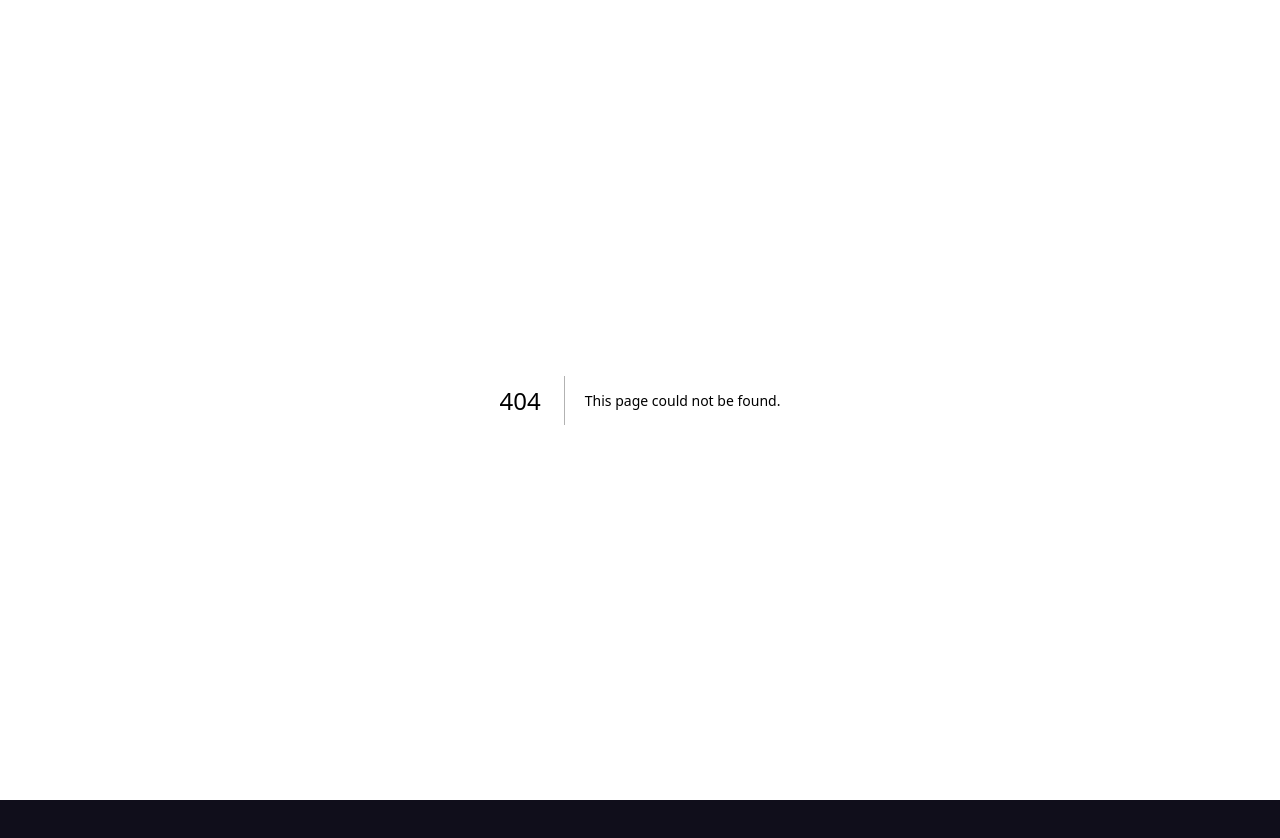
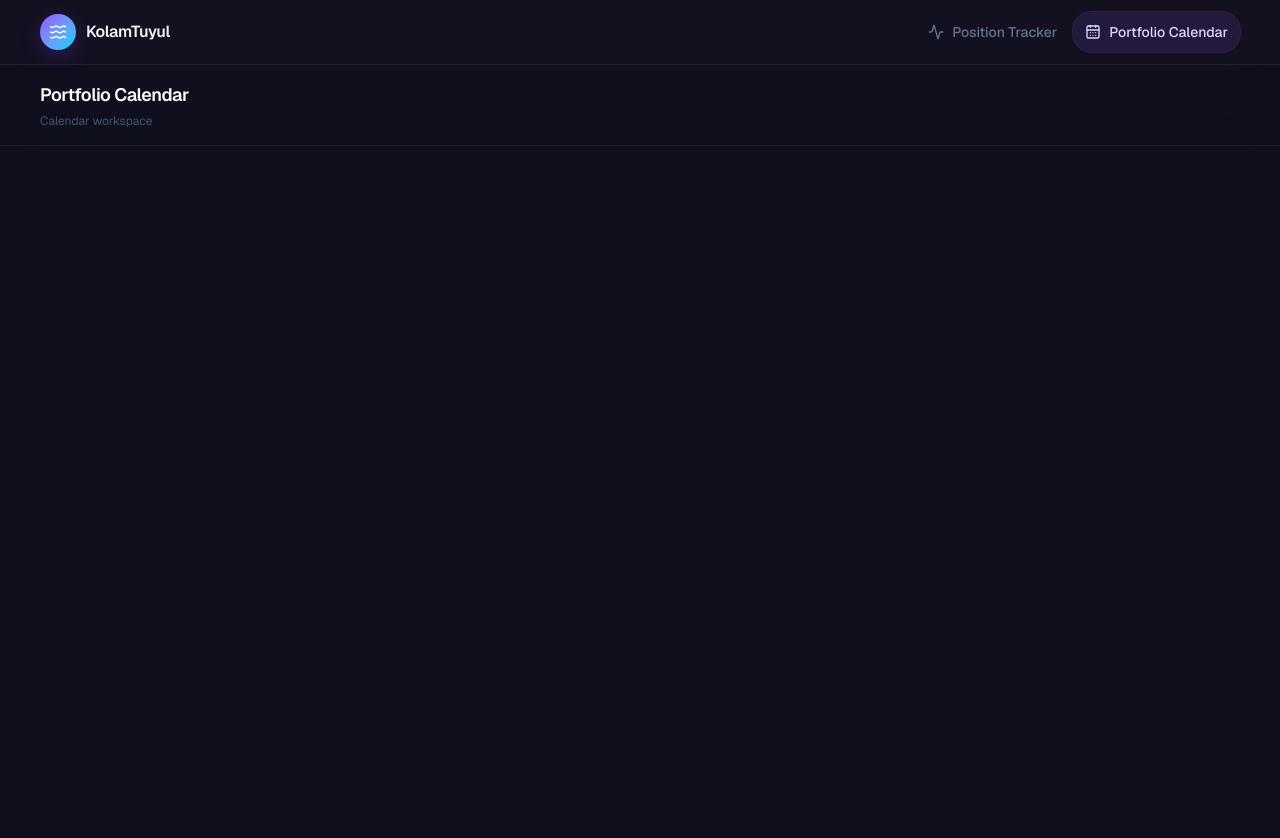
Before and after one commit to moaibad/kolam-tuyul-dashboard, a Next.js app: page /portfolio-calendar in a window 1280 px wide. Before the commit this address had no page. Shown: the top 838 px of the page. Before the commit the page ends 800 px from the top, so only its background shows below. Built offline with nearby package versions, Linux system fonts and the light colour scheme.

Commit message:
feat: refactor AppShell and SidebarContent components, improve layout and navigation structure; add Portfolio Calendar page

```diff
--- a/src/app/globals.css
+++ b/src/app/globals.css
@@ -105,4 +105,5 @@
     scrollbar-color: rgb(139 92 246 / 0.25) transparent;
     scrollbar-width: thin;
   }
+
 }
--- /dev/null
+++ b/src/app/portfolio-calendar/page.tsx
@@ -0,0 +1,29 @@
+import type { Metadata } from "next";
+
+import { AppShell } from "@/components/app-shell";
+
+export const metadata: Metadata = {
+  title: "Portfolio Calendar | KolamTuyul",
+  description: "Portfolio calendar for KolamTuyul.",
+};
+
+export default function PortfolioCalendarPage() {
+  return (
+    <AppShell>
+      <main className="min-h-screen w-full">
+        <header className="border-b border-white/[0.055] bg-[#11101e]/70 backdrop-blur-xl">
+          <div className="mx-auto flex min-h-20 max-w-[1800px] items-center px-5 sm:px-7 xl:px-10">
+            <div>
+              <h1 className="text-lg font-semibold tracking-tight text-slate-50">
+                Portfolio Calendar
+              </h1>
+              <p className="mt-1 text-xs text-slate-600">
+                Calendar workspace
+              </p>
+            </div>
+          </div>
+        </header>
+      </main>
+    </AppShell>
+  );
+}
--- a/src/components/app-shell.tsx
+++ b/src/components/app-shell.tsx
@@ -1,54 +1,31 @@
-"use client";
-
-import { Menu } from "lucide-react";
+import { Waves } from "lucide-react";
+import Link from "next/link";
 
 import { SidebarContent } from "@/components/sidebar-content";
-import { Button } from "@/components/ui/button";
-import {
-  Sheet,
-  SheetContent,
-  SheetDescription,
-  SheetTitle,
-  SheetTrigger,
-} from "@/components/ui/sheet";
 
 export function AppShell({ children }: { children: React.ReactNode }) {
   return (
     <div className="min-h-screen min-w-0 overflow-x-hidden bg-background">
-      <aside className="fixed inset-y-0 left-0 z-30 hidden w-64 border-r border-white/6 bg-sidebar lg:block">
-        <SidebarContent />
-      </aside>
-      <aside className="fixed inset-y-0 left-0 z-30 hidden w-[72px] border-r border-white/6 bg-sidebar md:block lg:hidden">
-        <SidebarContent compact />
-      </aside>
+      <header className="sticky top-0 z-40 border-b border-white/[0.07] bg-sidebar/90 backdrop-blur-xl">
+        <div className="mx-auto flex h-16 max-w-[1800px] items-center justify-between gap-4 px-5 sm:px-7 xl:px-10">
+          <Link
+            href="/"
+            aria-label="KolamTuyul home"
+            className="flex shrink-0 items-center gap-2.5 text-slate-100"
+          >
+            <span className="grid size-9 place-items-center rounded-xl bg-linear-to-br from-violet-500 to-cyan-400 text-white shadow-[0_6px_20px_rgba(124,58,237,.25)]">
+              <Waves className="size-[18px]" />
+            </span>
+            <span className="hidden font-semibold tracking-tight sm:inline">
+              KolamTuyul
+            </span>
+          </Link>
 
-      <div className="w-screen min-w-0 max-w-full md:w-full md:pl-[72px] lg:pl-64">
-        <div className="fixed top-4 left-4 z-40 md:hidden">
-          <Sheet>
-            <SheetTrigger asChild>
-              <Button
-                variant="outline"
-                size="icon"
-                aria-label="Open navigation"
-                className="border-white/10 bg-[#19162b]/90 text-slate-100 backdrop-blur-xl"
-              >
-                <Menu />
-              </Button>
-            </SheetTrigger>
-            <SheetContent
-              side="left"
-              className="w-[280px] border-white/8 bg-sidebar p-0"
-            >
-              <SheetTitle className="sr-only">Navigation</SheetTitle>
-              <SheetDescription className="sr-only">
-                KolamTuyul dashboard navigation
-              </SheetDescription>
-              <SidebarContent />
-            </SheetContent>
-          </Sheet>
+          <SidebarContent />
         </div>
-        {children}
-      </div>
+      </header>
+
+      <div className="w-full min-w-0">{children}</div>
     </div>
   );
 }
--- a/src/components/position-tracker-dashboard.tsx
+++ b/src/components/position-tracker-dashboard.tsx
@@ -165,7 +165,7 @@ export function PositionTrackerDashboard({
     <AppShell>
       <main className="min-h-screen w-full min-w-0 max-w-full overflow-x-hidden">
         <header className="border-b border-white/[0.055] bg-[#11101e]/70 backdrop-blur-xl">
-          <div className="mx-auto flex min-h-20 min-w-0 max-w-[1800px] items-center justify-between gap-4 px-5 pl-20 sm:px-7 sm:pl-7 xl:px-10">
+          <div className="mx-auto flex min-h-20 min-w-0 max-w-[1800px] items-center justify-between gap-4 px-5 sm:px-7 xl:px-10">
             <div>
               <div className="flex items-center gap-2">
                 <h1 className="text-lg font-semibold tracking-tight text-slate-50">
--- a/src/components/sidebar-content.tsx
+++ b/src/components/sidebar-content.tsx
@@ -1,71 +1,49 @@
-import { Activity, Layers3, Waves } from "lucide-react";
+"use client";
 
-import { Badge } from "@/components/ui/badge";
+import { Activity, CalendarDays } from "lucide-react";
+import Link from "next/link";
+import { usePathname } from "next/navigation";
+
 import { cn } from "@/lib/utils";
 
-export function SidebarContent({ compact = false }: { compact?: boolean }) {
+const navigation = [
+  {
+    label: "Position Tracker",
+    href: "/",
+    icon: Activity,
+  },
+  {
+    label: "Portfolio Calendar",
+    href: "/portfolio-calendar",
+    icon: CalendarDays,
+  },
+];
+
+export function SidebarContent() {
+  const pathname = usePathname();
+
   return (
-    <div className="flex h-full flex-col">
-      <div
-        className={cn(
-          "flex h-20 items-center border-b border-white/6",
-          compact ? "justify-center px-3" : "gap-3 px-5",
-        )}
-      >
-        <div className="grid size-10 shrink-0 place-items-center rounded-2xl bg-linear-to-br from-violet-500 to-cyan-400 text-white shadow-[0_0_24px_rgba(124,58,237,.3)]">
-          <Waves className="size-5" />
-        </div>
-        {!compact && (
-          <div>
-            <div className="flex items-center gap-2">
-              <span className="font-semibold tracking-tight">KolamTuyul</span>
-              <Badge className="border-violet-400/20 bg-violet-400/10 text-[10px] text-violet-200">
-                MVP
-              </Badge>
-            </div>
-            <p className="mt-0.5 text-[11px] text-slate-500">LP intelligence</p>
-          </div>
-        )}
-      </div>
+    <nav aria-label="Primary navigation" className="flex items-center gap-1">
+      {navigation.map((item) => {
+        const active = pathname === item.href;
 
-      <nav className={cn("flex-1", compact ? "px-3 py-5" : "px-4 py-5")}>
-        {!compact && (
-          <p className="mb-3 px-2 text-[10px] font-semibold tracking-[0.18em] text-slate-600 uppercase">
-            Workspace
-          </p>
-        )}
-        <div className="relative">
-          <div className="absolute inset-y-2 -left-4 w-0.5 rounded-full bg-violet-400" />
-          <div
+        return (
+          <Link
+            key={item.href}
+            href={item.href}
+            aria-label={item.label}
+            aria-current={active ? "page" : undefined}
             className={cn(
-              "flex items-center rounded-xl bg-violet-500/12 text-violet-100 ring-1 ring-violet-400/15",
-              compact ? "size-11 justify-center" : "gap-3 px-3 py-3",
+              "flex h-10 items-center gap-2 rounded-xl px-3 text-sm font-medium text-slate-500 transition-colors hover:bg-white/[0.045] hover:text-slate-200 focus-visible:outline-none focus-visible:ring-2 focus-visible:ring-violet-400",
+              active &&
+                "bg-violet-500/12 text-violet-200 ring-1 ring-violet-400/15",
             )}
           >
-            <Activity className="size-[18px] text-violet-300" />
-            {!compact && (
-              <span className="text-sm font-medium">Position Tracker</span>
-            )}
-          </div>
-        </div>
-      </nav>
-
-      <div className={cn("border-t border-white/6", compact ? "p-3" : "p-4")}>
-        <div
-          className={cn(
-            "flex items-center rounded-xl bg-white/[0.025] text-slate-400",
-            compact ? "size-11 justify-center" : "gap-3 px-3 py-3",
-          )}
-        >
-          <Layers3 className="size-4 text-cyan-300" />
-          {!compact && (
-            <div>
-              <p className="text-xs font-medium text-slate-300">Robinhood Chain</p>
-              <p className="mt-0.5 text-[10px] text-slate-600">Mainnet · Read only</p>
-            </div>
-          )}
-        </div>
-      </div>
-    </div>
+            <item.icon className="size-4 shrink-0" />
+            <span className="hidden sm:inline">{item.label}</span>
+          </Link>
+        );
+      })}
+    </nav>
   );
 }
```
